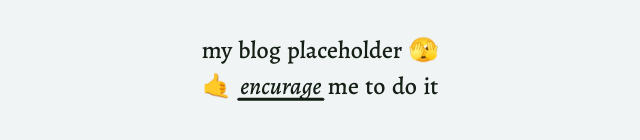
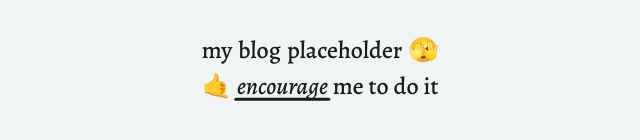
Before and after one commit to kajetanjasztal/kajetanjasztal.github.io, a plain HTML site: page blog.htm in a window 1280 px wide. Shown: the part 332-472 px from the top of the page, 320-960 px from the left. Drawn offline with nearby package versions, Linux system fonts and the light colour scheme.

Commit message:
fix a typo

```diff
--- a/blog.htm
+++ b/blog.htm
@@ -12,7 +12,7 @@
       <a
         href="mailto:kajetan@jaszt.al?subject=🫵 Make the blog already!"
         title="or help me 😊"
-        >encurage</a
+        >encourage</a
       >
       me to do it
     </li>
```
